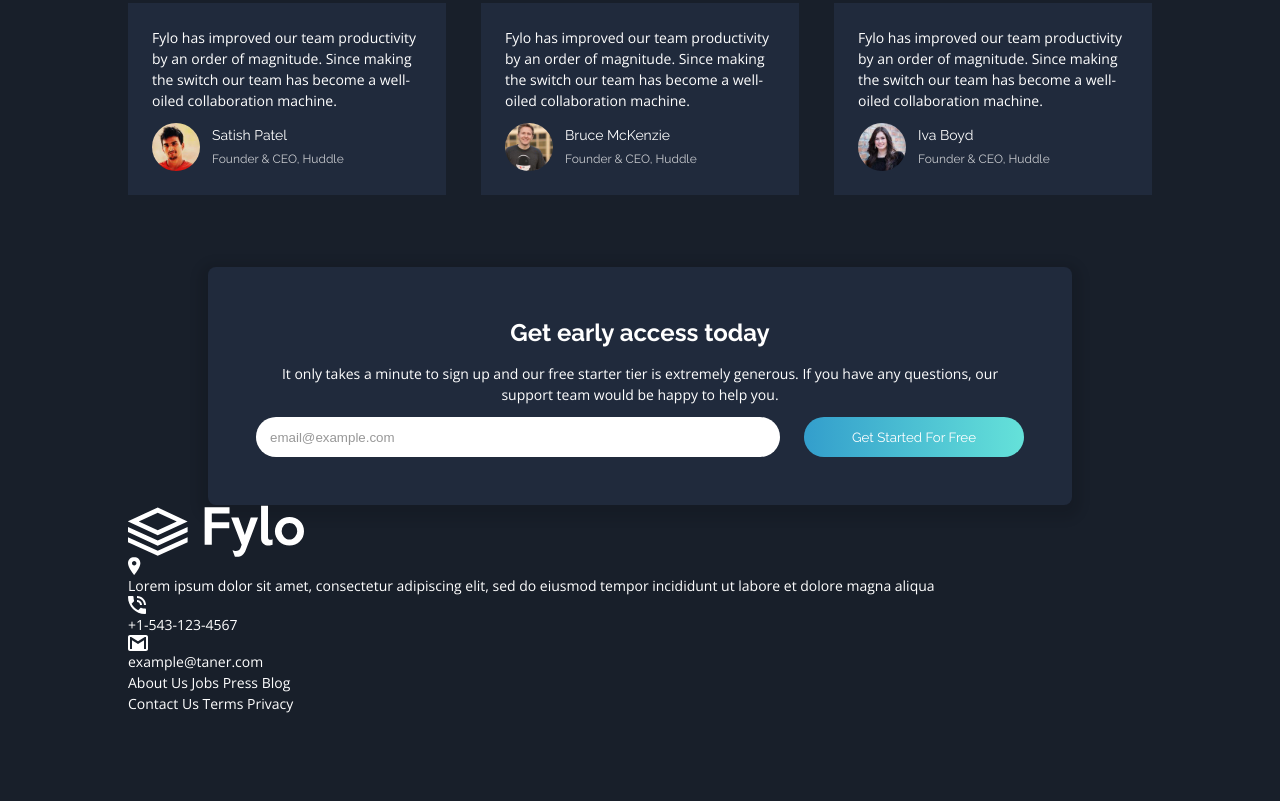
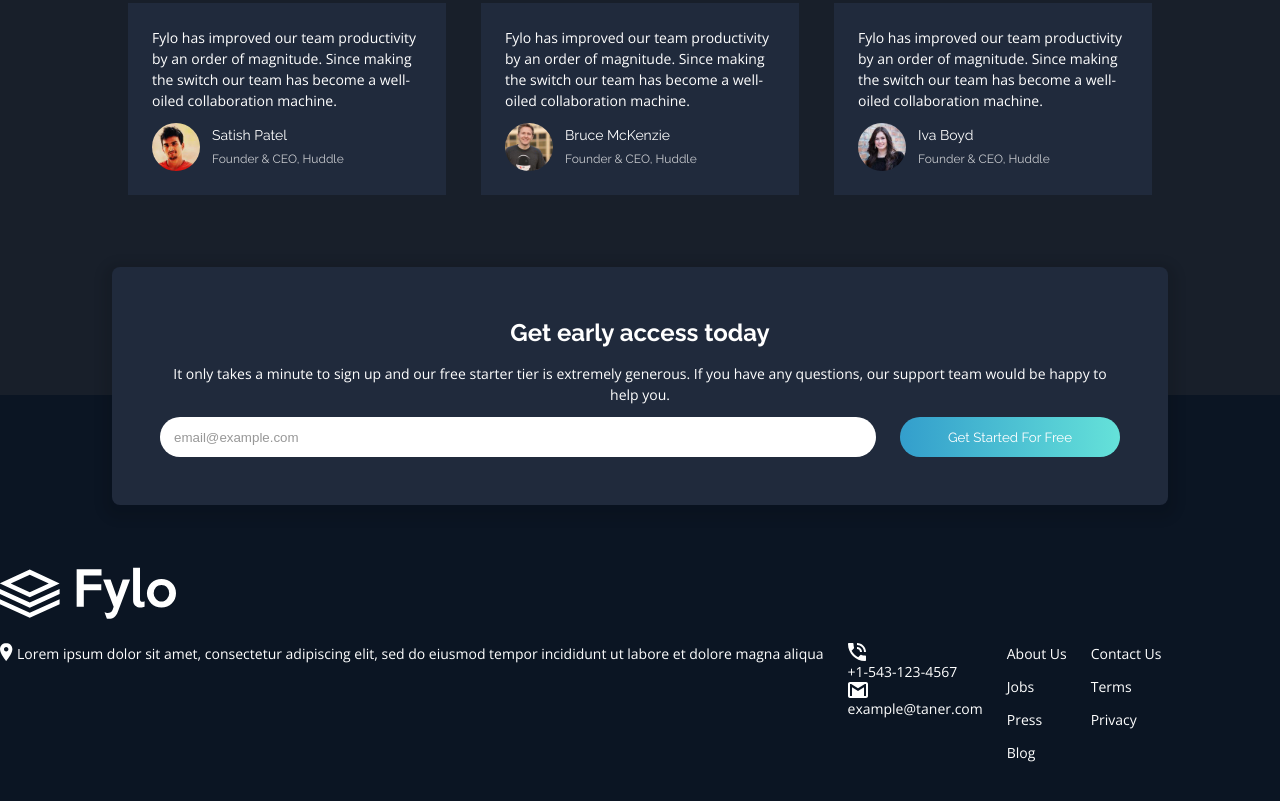
Before and after one commit to Taner-Tun/Landing-Page, a plain HTML site: page index.html in a window 1280 px wide. Shown: the part 1846-2647 px from the top of the page. Before the commit the page ends 2560 px from the top, so only its background shows below. Drawn offline with nearby package versions, Linux system fonts and the light colour scheme.

Commit message:
footer styled needs more update

```diff
--- a/index.html
+++ b/index.html
@@ -147,8 +147,8 @@
         </div>
       </form>
    </section>
-
-   <footer>
+  </div>
+  <footer>
     <div class="logo">
       <img src="./images/logo.svg" alt="logo"/>
    </div>
@@ -182,7 +182,6 @@
       </div>
    </div>
    </footer>
-  </div>
   <!-- Features
   Team
   Sign In
--- a/style.css
+++ b/style.css
@@ -14,6 +14,7 @@
 - White: hsl(0, 0%, 100%) */
 
 :root {
+  --footer-blue: hsl(216, 53%, 9%);
   --darkest-blue: hsl(219, 30%, 18%);
   --dark-blue: hsl(218, 28%, 13%);
   --white: hsl(0, 0%, 100%);
@@ -185,6 +186,9 @@ nav {
 /* #Call to Action */
 
 #call-to-action {
+   position: absolute;
+   left: 0;
+   right: 0;
    margin-top: 72px;
    margin-left: auto;
    margin-right: auto;
@@ -226,3 +230,43 @@ nav {
 #call-to-action .input-wrapper input::placeholder{
    opacity: 0.75;
 }
+
+/* #Footer */
+
+footer {
+    background-color: var(--footer-blue);
+    padding-top: 172px;
+    padding-bottom: 72px;
+    margin-top:200px;
+}
+
+footer .footer-bottom {
+    margin-top: 24px;
+    display: flex;
+    flex-wrap: wrap;
+    gap: 24px;
+}
+
+.footer-address {
+    display: flex;
+    align-items: flex-start;
+    gap:4px;
+}
+
+.footer-com .ite {
+    display: flex;
+    align-items: center;
+    gap: 12px;
+}
+
+.footer-menu {
+    display: flex;
+    flex-direction: column;
+    gap: 12px;
+}
+
+@media (max-width: 475px){
+    footer .footer-bottom {
+        flex-direction: column;
+    }
+}
```
